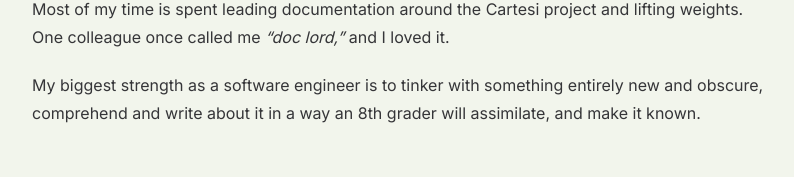
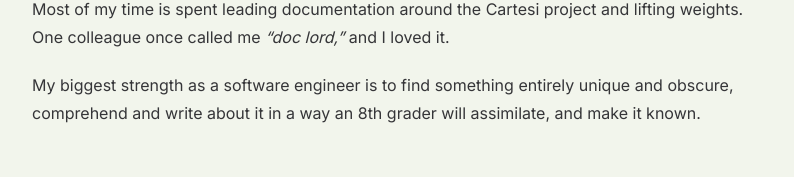
Before and after one commit to masiedu4/michaelasiedu-portfolio, an Astro site: page /about in a window 1280 px wide. Shown: the part 457-634 px from the top of the page, without its empty margins (240-1034 px from the left). Built offline with nearby package versions, Linux system fonts and the light colour scheme; Astro itself is replaced by a stand-in of ours; a web font is replaced by a local one.

Commit message:
Refactor about.md: Update software engineer strength description

```diff
--- a/src/pages/about.md
+++ b/src/pages/about.md
@@ -11,7 +11,7 @@ My biggest dream since I was 12 is to become a father.
 
 Most of my time is spent leading documentation around the Cartesi project and lifting weights. One colleague once called me _"doc lord,"_ and I loved it.
 
-My biggest strength as a software engineer is to tinker with something entirely new and obscure, comprehend and write about it in a way an 8th grader will assimilate, and make it known.
+My biggest strength as a software engineer is to find something entirely unique and obscure, comprehend and write about it in a way an 8th grader will assimilate, and make it known.
 
 ## Interests
 
```
